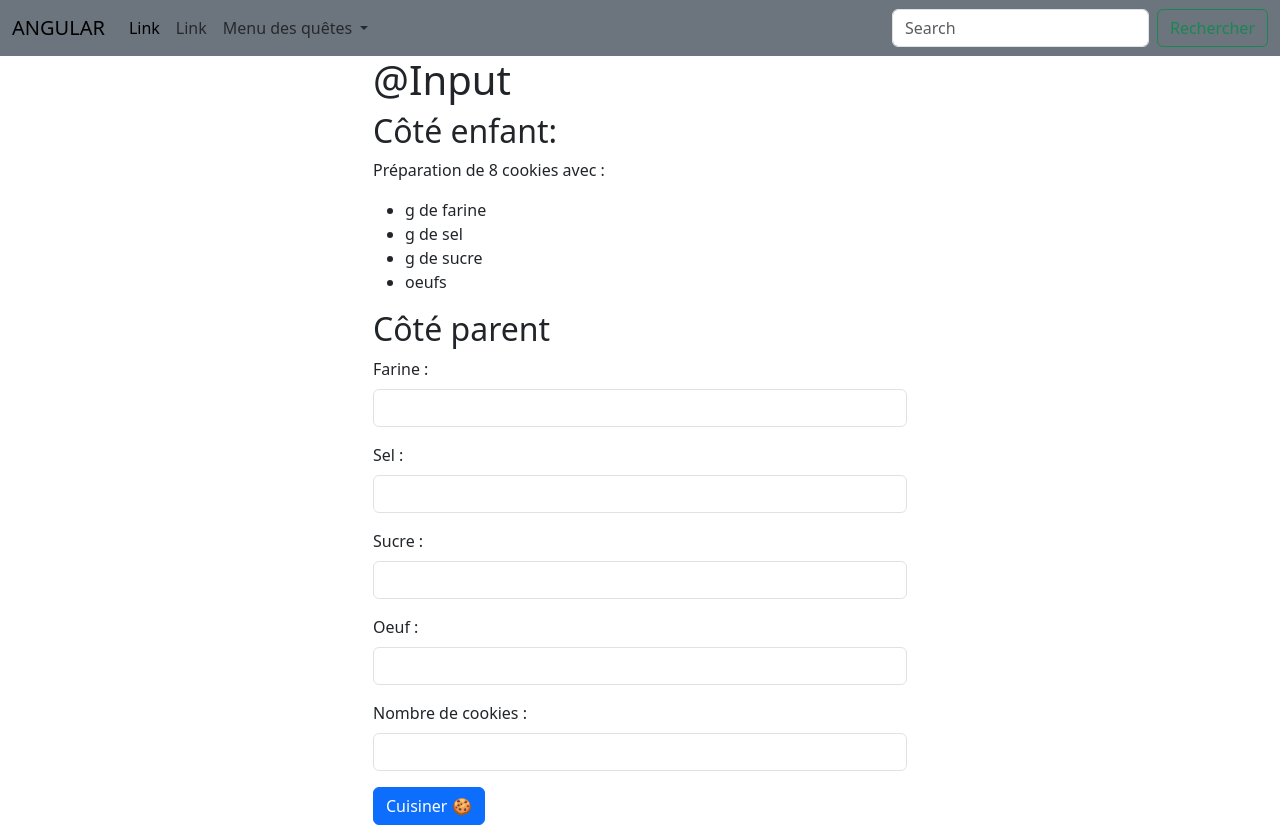
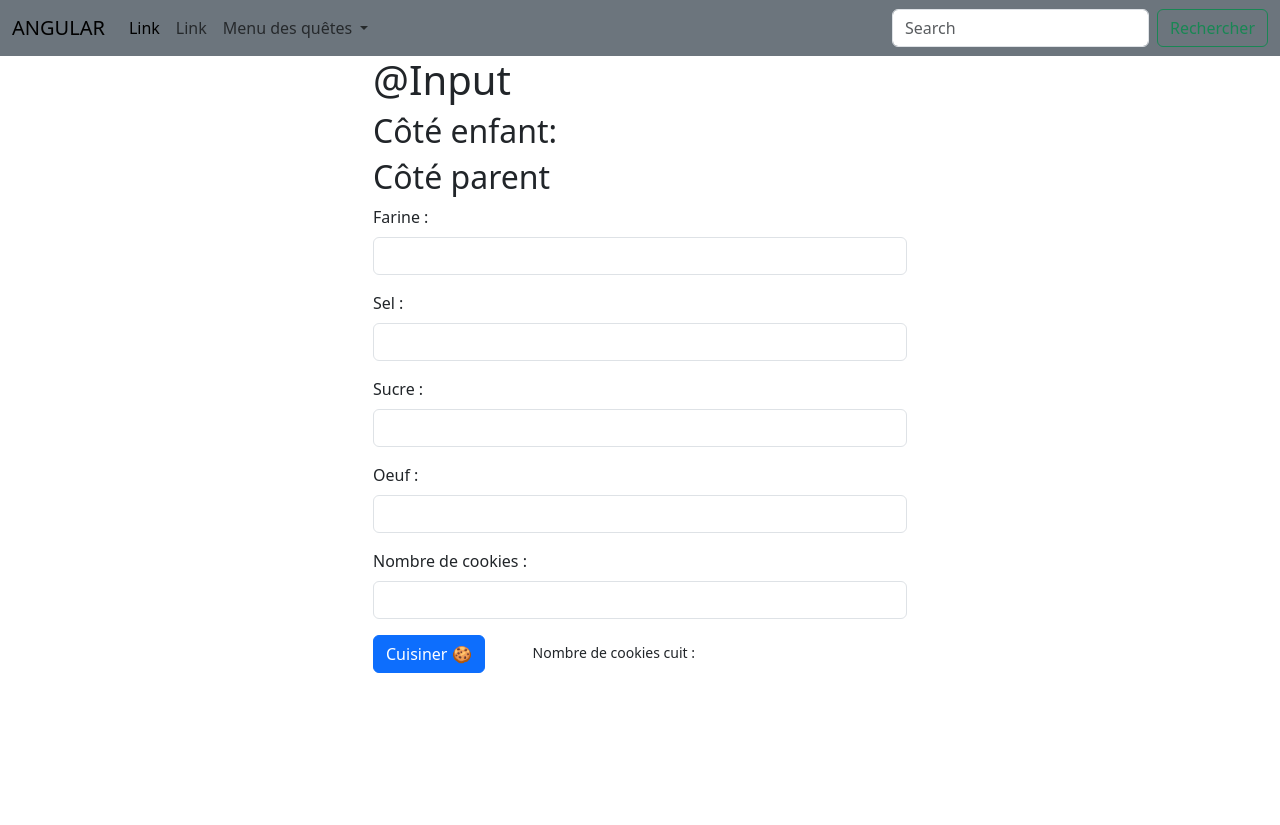
Before and after one commit to williambouet/angular_quest00, an Angular app: page /parent in a window 1280 px wide. After the commit the page ends 800 px from the top, so only its background shows below. Built offline with nearby package versions, Linux system fonts and the light colour scheme.

Commit message:
exemple quest08

```diff
--- a/src/app/child-component/child-component.component.html
+++ b/src/app/child-component/child-component.component.html
@@ -2,6 +2,7 @@
       <!-- {{ message }} -->
 
       <h2>Côté enfant:</h2>
+      <div *ngIf="startCooking && flour && salt && sugar && egg">
       <p>Préparation de {{numberOfCookies}} cookies avec :</p>
       <ul>
         <li>{{flour}} g de farine</li>
@@ -9,3 +10,6 @@
         <li>{{sugar}} g de sucre</li>
         <li>{{egg}} oeufs</li>
       </ul>
+
+      <button (click)="sendCookies()" class="btn btn-primary"><i class="bi bi-basket2 me-2"></i>Envoyer les cookies</button>
+    </div>
--- a/src/app/child-component/child-component.component.ts
+++ b/src/app/child-component/child-component.component.ts
@@ -1,4 +1,4 @@
-import { Component, Input, OnInit } from '@angular/core';
+import { Component, EventEmitter, Input, OnInit, Output } from '@angular/core';
 
 @Component({
   selector: 'app-child-component',
@@ -26,5 +26,12 @@ export class ChildComponentComponent implements OnInit {
   @Input()
   egg: number = 0;
 
+  @Output()
+  cookies: EventEmitter<number> = new EventEmitter();
+
+  sendCookies(): void {
+    this.cookies.emit(this.numberOfCookies);
+  }
+
   ngOnInit() {}
 }
--- a/src/app/parent-component/parent-component.component.html
+++ b/src/app/parent-component/parent-component.component.html
@@ -6,15 +6,18 @@
         <app-child-component
         [message]="'Message en provenance du parent'" ></app-child-component>
       -->
-      <form (ngSubmit)="startCooking()">
       <app-child-component
+      (cookies)="onGetCookies($event)"
       [startCooking]="cook"
-        [numberOfCookies]="8"
+      [numberOfCookies]="numberOfCookies"
       [flour]="flourQuantity"
       [salt]="saltQuantity"
       [sugar]="sugarQuantity"
       [egg]="eggQuantity">
       ></app-child-component>
+
+
+      <form (ngSubmit)="startCooking()">
 
         <h2>Côté parent</h2>
 
@@ -42,6 +45,7 @@
 
         <div>
           <button class="btn btn-primary" type="submit">Cuisiner 🍪</button>
+          <small  class="form-label ms-5">Nombre de cookies cuit : {{ cookiesCooked }}</small>
         </div>
 
       </form>
--- a/src/app/parent-component/parent-component.component.ts
+++ b/src/app/parent-component/parent-component.component.ts
@@ -12,16 +12,19 @@ export class ParentComponentComponent implements OnInit {
   public sugarQuantity!: number;
   public eggQuantity!: number;
   public cook: boolean = false;
-
+  public cookiesCooked!: number;
 
   constructor(
   ) { }
 
   startCooking() {
     this.cook = true;
-    alert('ça cuit ! ' + this.sugarQuantity)
   }
 
+  onGetCookies(event: number): void {
+    this.cookiesCooked =+ event;
+
+  }
   ngOnInit() {
   }
 
```
Lines whose indentation alone changed are shown as unchanged.
